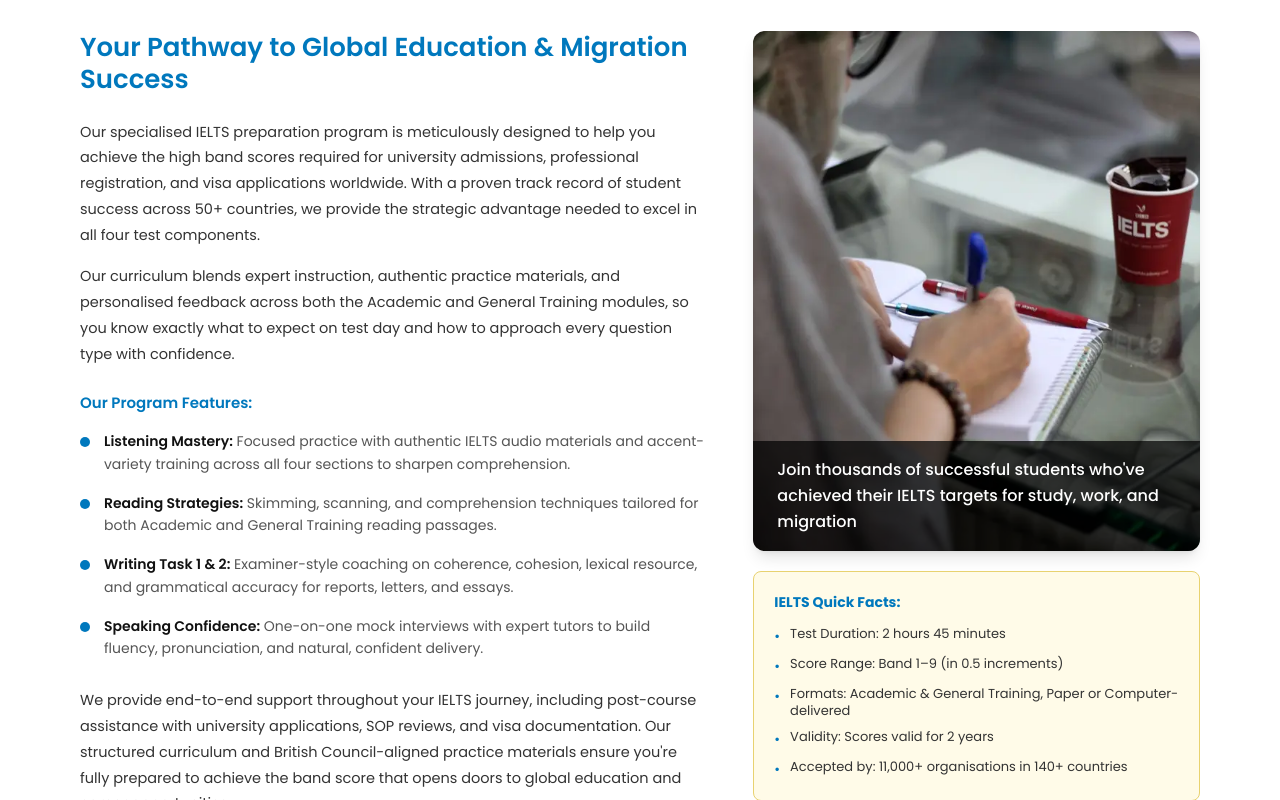
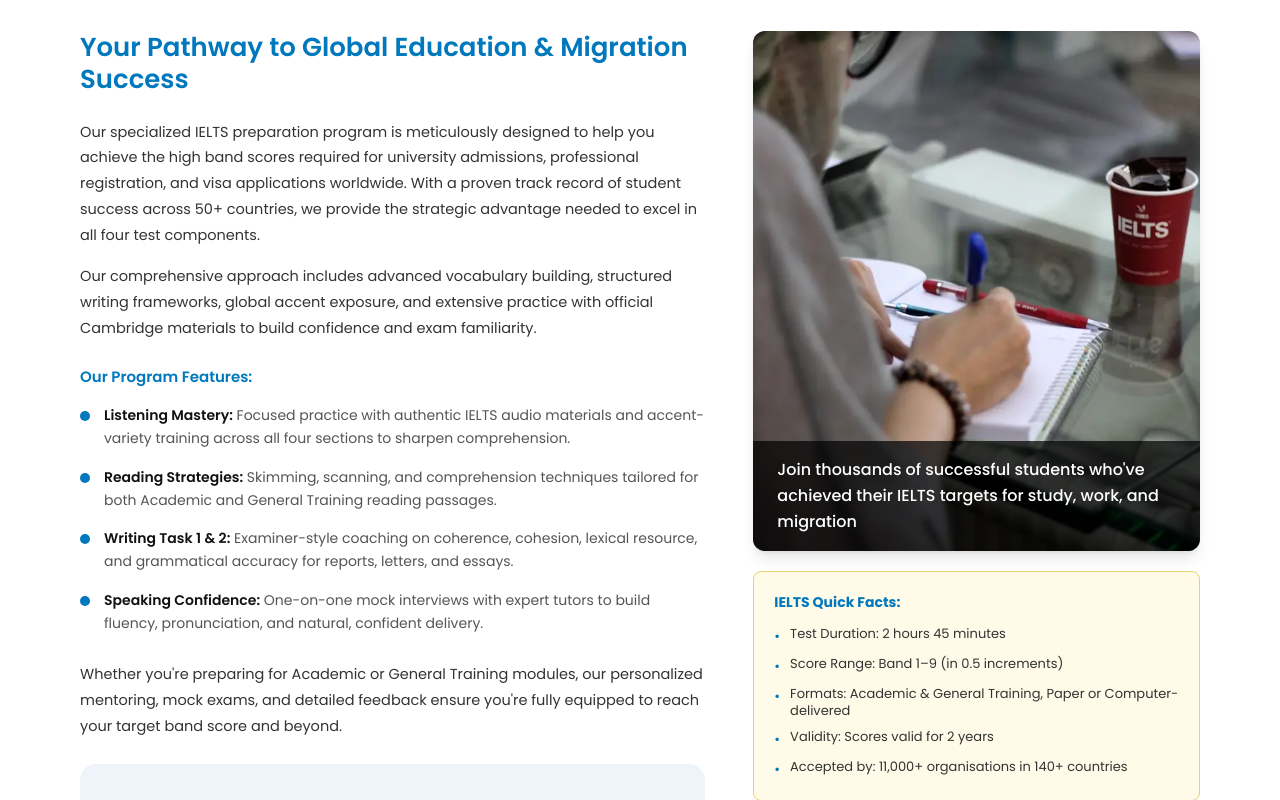
Before and after one commit to Kyani7/personal-backend, a React (Vite) app: page /courses in a window 1280 px wide. Shown: the part 780-1580 px from the top of the page. Built offline with nearby package versions, Linux system fonts and the light colour scheme.

Commit message:
update in intro section

```diff
--- a/src/data/courses.ts
+++ b/src/data/courses.ts
@@ -16,11 +16,11 @@ export const ieltsData: CourseData = {
     "Achieve your target band score with our comprehensive, results-driven IELTS preparation program",
   subheading: "Your Pathway to Global Education & Migration Success",
   intro:
-    "Our specialised IELTS preparation program is meticulously designed to help you achieve the high band scores required for university admissions, professional registration, and visa applications worldwide. With a proven track record of student success across 50+ countries, we provide the strategic advantage needed to excel in all four test components.",
+    "Our specialized IELTS preparation program is meticulously designed to help you achieve the high band scores required for university admissions, professional registration, and visa applications worldwide. With a proven track record of student success across 50+ countries, we provide the strategic advantage needed to excel in all four test components.",
   intro2:
-    "Our curriculum blends expert instruction, authentic practice materials, and personalised feedback across both the Academic and General Training modules, so you know exactly what to expect on test day and how to approach every question type with confidence.",
+    "Our comprehensive approach includes advanced vocabulary building, structured writing frameworks, global accent exposure, and extensive practice with official Cambridge materials to build confidence and exam familiarity.",
   intro3:
-    "We provide end-to-end support throughout your IELTS journey, including post-course assistance with university applications, SOP reviews, and visa documentation. Our structured curriculum and British Council-aligned practice materials ensure you're fully prepared to achieve the band score that opens doors to global education and career opportunities.",
+    "Whether you're preparing for Academic or General Training modules, our personalized mentoring, mock exams, and detailed feedback ensure you're fully equipped to reach your target band score and beyond.",
   features: [
     {
       title: "Listening Mastery",
@@ -39,6 +39,8 @@ export const ieltsData: CourseData = {
       desc: "One-on-one mock interviews with expert tutors to build fluency, pronunciation, and natural, confident delivery.",
     },
   ],
+
+
   advantageTitle: "Why IELTS?",
   advantage: [
     {
```
Also changed, not shown: 1 other file (tests, documents, lock files or other folders).
